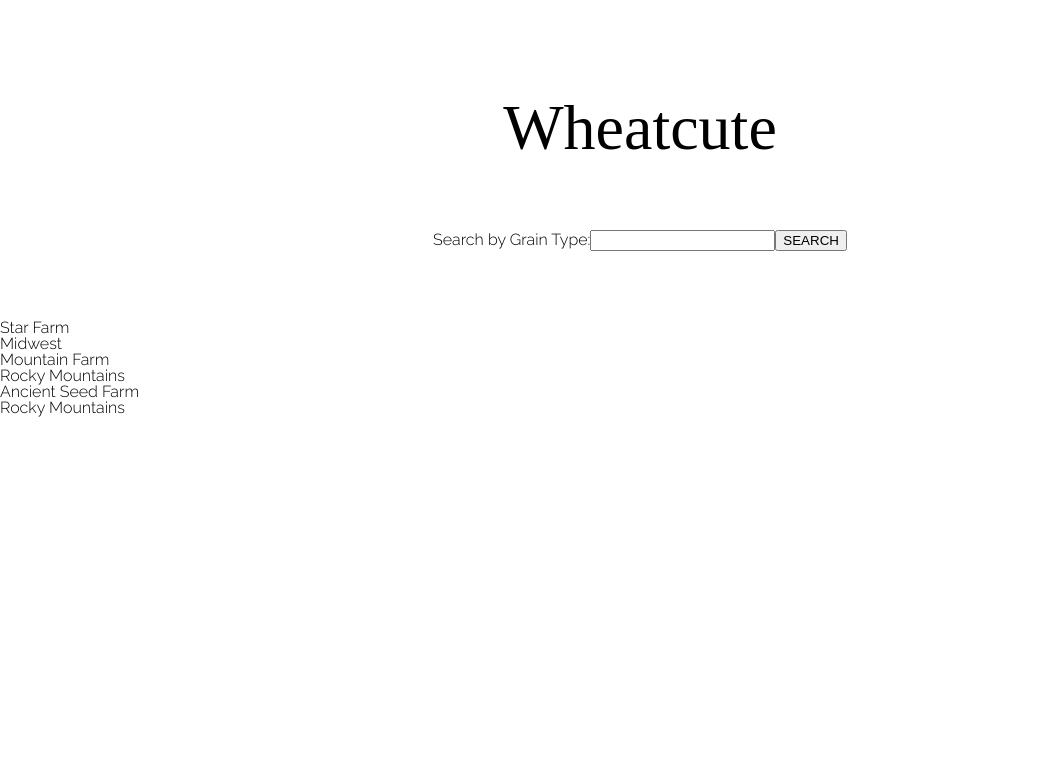
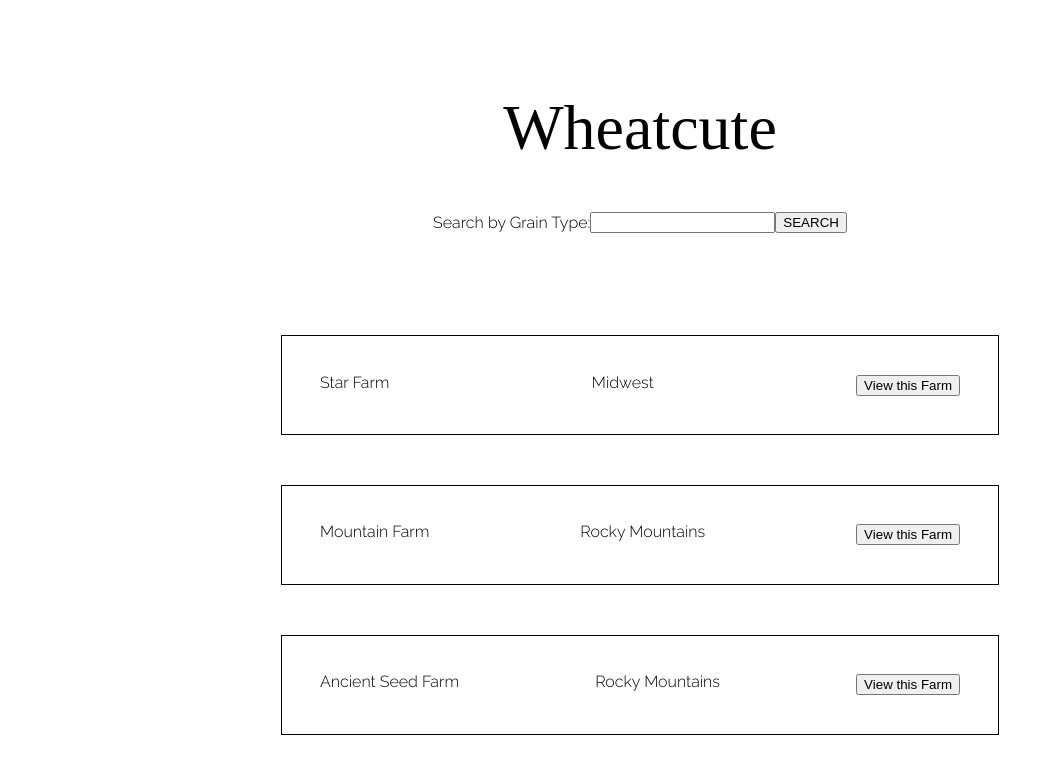
Before and after one commit to Fair-Trade-Grains/frontend, a React (Create React App) app: page /farms in a window 1280 px wide. Shown: the top 774 px of the page, without its empty margins (0-1062 px from the left). Built offline with nearby package versions, Linux system fonts and the light colour scheme; a web font is replaced by a local one.

Commit message:
Style farm results

```diff
--- a/src/components/FarmerResults.js
+++ b/src/components/FarmerResults.js
@@ -11,18 +11,20 @@ const FarmerResults = () => {
 
   const farmCards = farms.map(farm => {
     return (
-      <div key={farm.id}>
+      <div key={farm.id} className="farm-result">
         <p>{farm.name}</p>
         <p>{farm.region}</p>
+        <button>View this Farm</button>
       </div>
       )
   })
 
   const filteredCards = filtered.map(farm => {
     return (
-      <div key={farm.id}>
+      <div key={farm.id} className="farm-result">
         <p>{farm.name}</p>
         <p>{farm.region}</p>
+        <button>View this Farm</button>
       </div>
     )
   })
--- a/src/css/FarmerResults.css
+++ b/src/css/FarmerResults.css
@@ -0,0 +1,27 @@
+.farm-browse-view {
+  display: flex;
+  flex-direction: column;
+
+  height: 80vh;
+  width: 100%;
+}
+
+.farms-container {
+  display: flex;
+  flex-direction: column;
+  justify-content: space-evenly;
+  align-items: center;
+
+  height: 100%;
+  width: 100%;
+  padding-bottom: 15px;
+}
+
+.farm-result {
+  display: flex;
+  justify-content: space-between;
+
+  border: 1px solid black;
+  width: 50%;
+  padding: 3%;
+}
--- a/src/css/GrainResults.css
+++ b/src/css/GrainResults.css
@@ -3,7 +3,7 @@
   flex-direction: column;
 
   height: 80vh;
-  width: 100%
+  width: 100%;
 }
 
 .grains-container {
```
